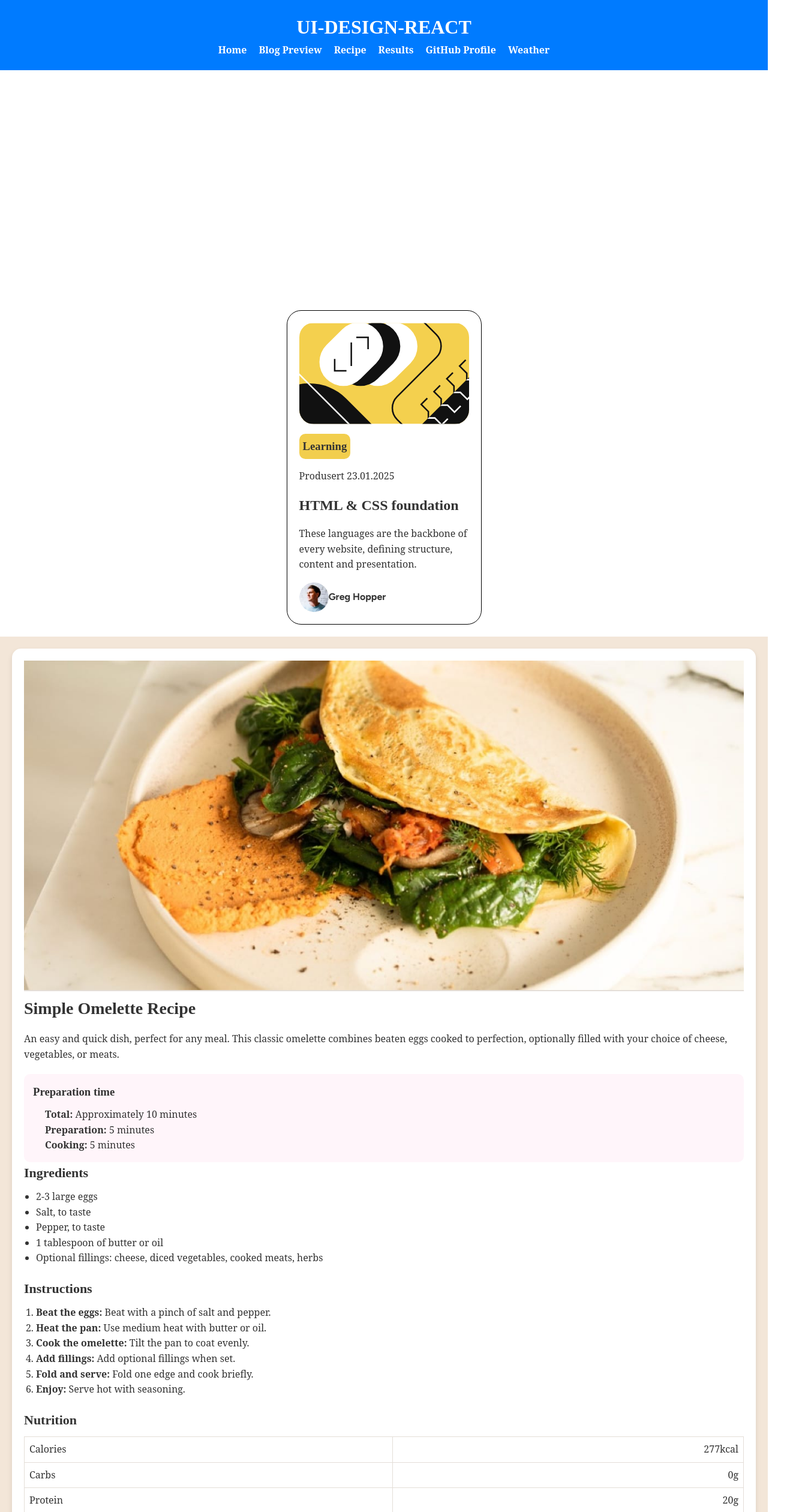
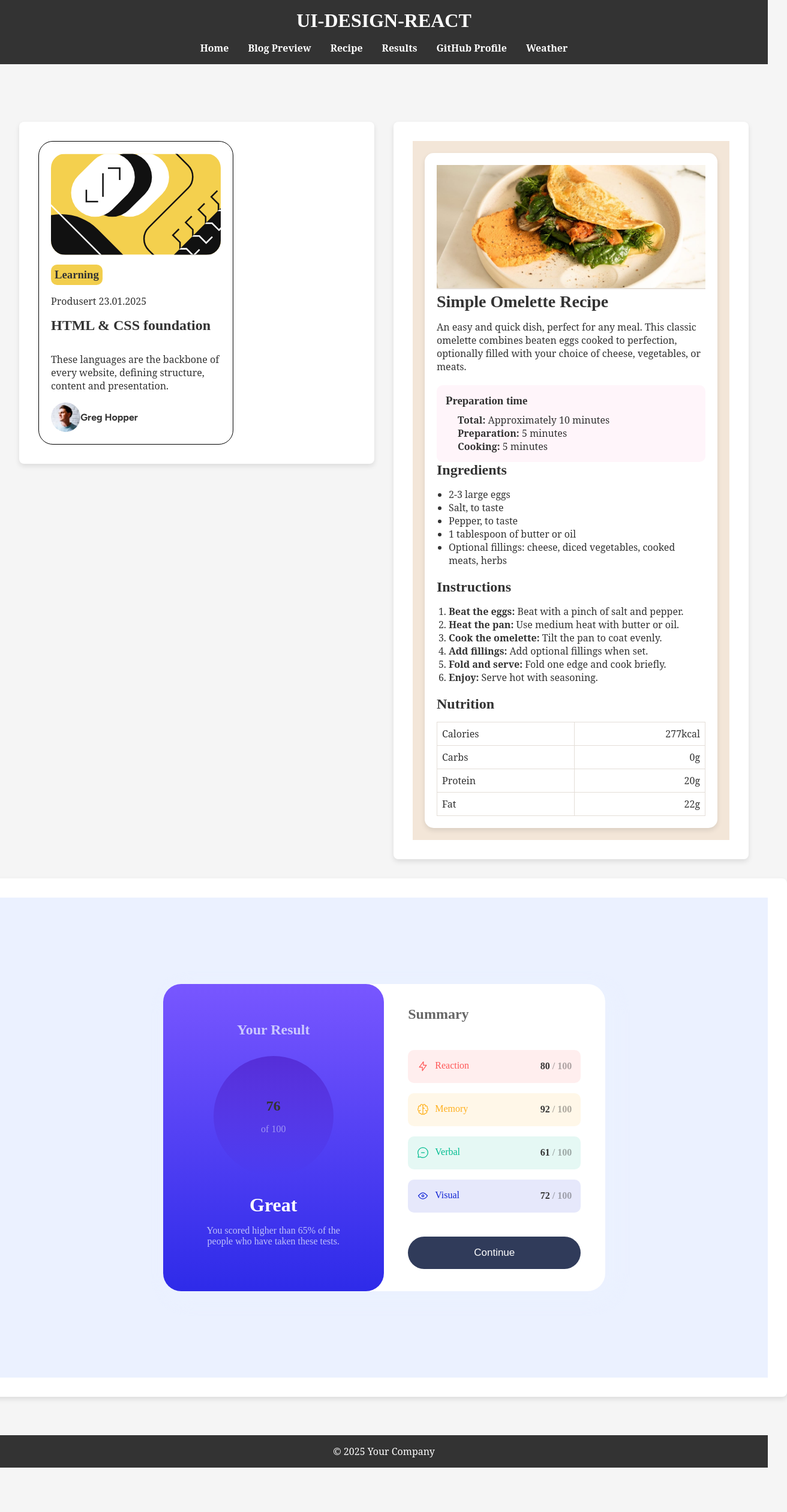
Before and after one commit to Jostein24sfj/UI-DESIGN-REACT, a React (Vite) app: page / in a window 1280 px wide. Shown: the top 2520 px of the page at 60% size, 1312 px wide, since content can reach past the window. After the commit the page ends 2446 px from the top, so only its background shows below. Built offline with nearby package versions, Linux system fonts and the light colour scheme; a web font is replaced by a local one.

Commit message:
new changes in app.jsx and css

```diff
--- a/src/App.css
+++ b/src/App.css
@@ -1,90 +1,108 @@
-/* General Reset */
-*,
-*::before,
-*::after {
+/* General Layout */
+* {
   margin: 0;
   padding: 0;
   box-sizing: border-box;
 }
 
-/* Body and Page Layout */
 body {
-  font-family: "Arial", sans-serif;
-  line-height: 1.6;
+  font-family: Arial, sans-serif;
+  background-color: #f5f5f5;
   color: #333;
-  overflow-x: hidden; /* Prevent horizontal scrolling */
-  max-width: 100vw; /* Ensure the viewport doesn't exceed width */
 }
 
-/* Header Section */
+/* Header Styles */
 .header {
-  padding: 20px;
-  background-color: #007bff;
+  background-color: #333;
+  padding: 1rem;
   color: white;
   text-align: center;
 }
 
+.header h1 {
+  margin-bottom: 1rem;
+  font-size: 2rem;
+}
+
 .nav-links {
-  list-style: none;
   display: flex;
   justify-content: center;
-  gap: 20px;
+  list-style: none;
+  padding: 0;
 }
 
 .nav-link {
+  margin: 0 1rem;
   text-decoration: none;
   color: white;
   font-weight: bold;
-  font-size: 16px;
 }
 
 .nav-link:hover {
-  color: #ffdd57;
+  color: #f0f0f0;
+}
+
+/* Main Content Styles */
+.main-content {
+  padding: 2rem;
+  display: flex;
+  justify-content: center;
+  align-items: flex-start;
+  flex-wrap: wrap;
+  gap: 2rem;
+}
+
+.main-section {
+  background-color: #ffffff;
+  padding: 2rem;
+  border-radius: 8px;
+  box-shadow: 0 4px 8px rgba(0, 0, 0, 0.1);
+  flex: 1;
+  /* min-width: 300px;
+  max-width: 600px; */
+}
+
+.main-section h2 {
+  font-size: 1.5rem;
+  margin-bottom: 1rem;
+  color: #333;
+}
+
+/* Footer Styles */
+.footer {
+  background-color: #333;
+  color: white;
+  text-align: center;
+  padding: 1rem;
+  margin-top: 2rem;
+}
+
+.footer p {
+  font-size: 1rem;
 }
 
 /* Empty Home Page */
 .empty-home {
-  min-height: 400px; /* Or whatever height you prefer */
-  display: flex;
-  justify-content: center;
-  align-items: center;
+  font-size: 1.5rem;
   color: #555;
   text-align: center;
+  padding: 2rem;
 }
 
-/* Main Content Layout */
-.main-content {
-  display: flex;
-  flex-direction: column;
-  gap: 20px;
-  justify-content: center;
-  align-items: center;
-  max-width: 100%;
-  overflow-x: hidden; /* Prevent overflow */
-}
+/* Responsive Styles */
+@media (max-width: 768px) {
+  .nav-links {
+    flex-direction: column;
+    gap: 1rem;
+  }
 
-/* Section Styles */
-.main-section {
-  background-color: white;
-  margin: 0 auto; /* Center section */
-  /* Removed padding */
-}
-
-footer {
-  padding: 10px;
-  background-color: #333;
-  color: white;
-  text-align: center;
-}
-
-/* Mobile Responsiveness */
-@media (max-width: 600px) {
   .main-content {
-    padding: 10px;
+    flex-direction: column;
+    align-items: center;
   }
 
   .main-section {
     width: 100%;
-    max-width: 90%;
+    max-width: 100%;
   }
 }
```
Also changed, not shown: src/Components/ResultsSummaryComponent/ResultsSummaryComponent.module.css (indentation only).
